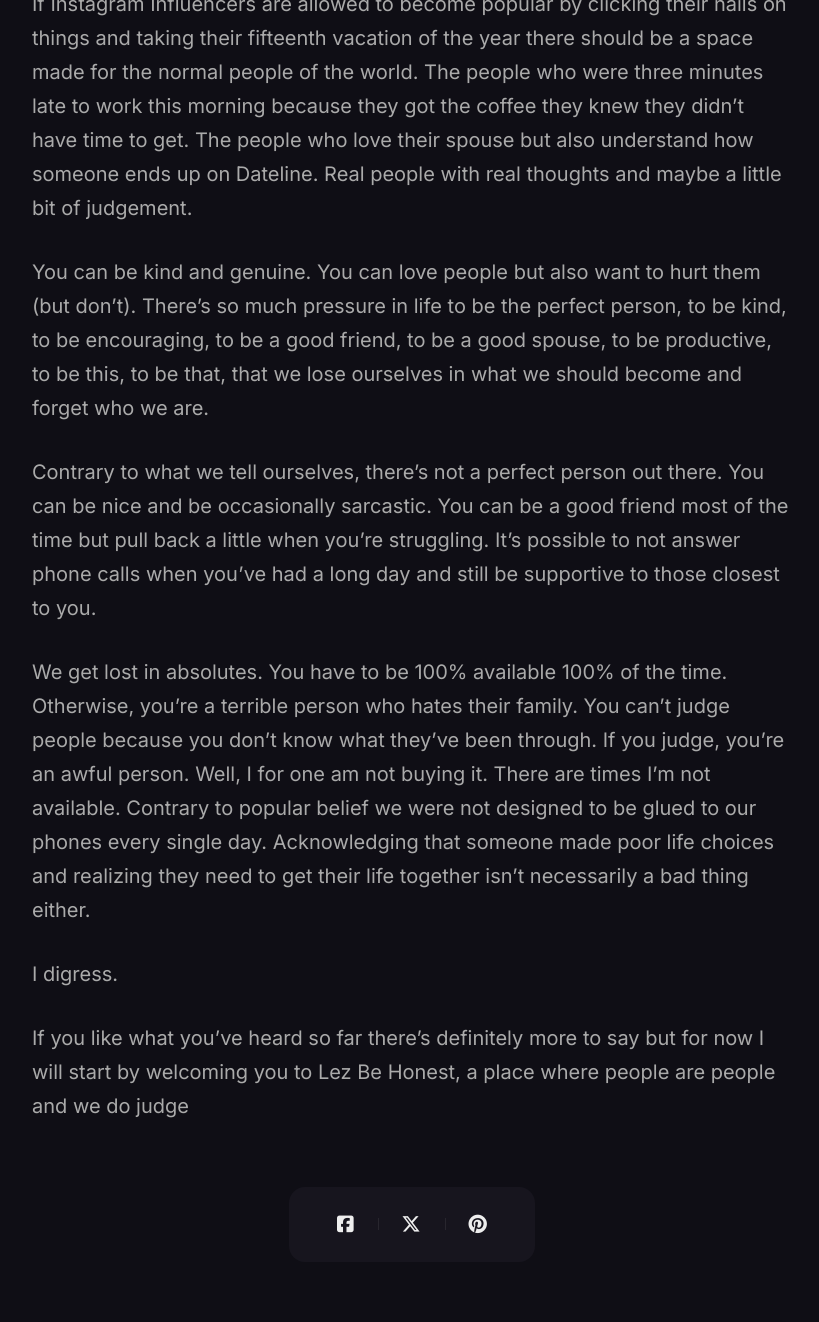
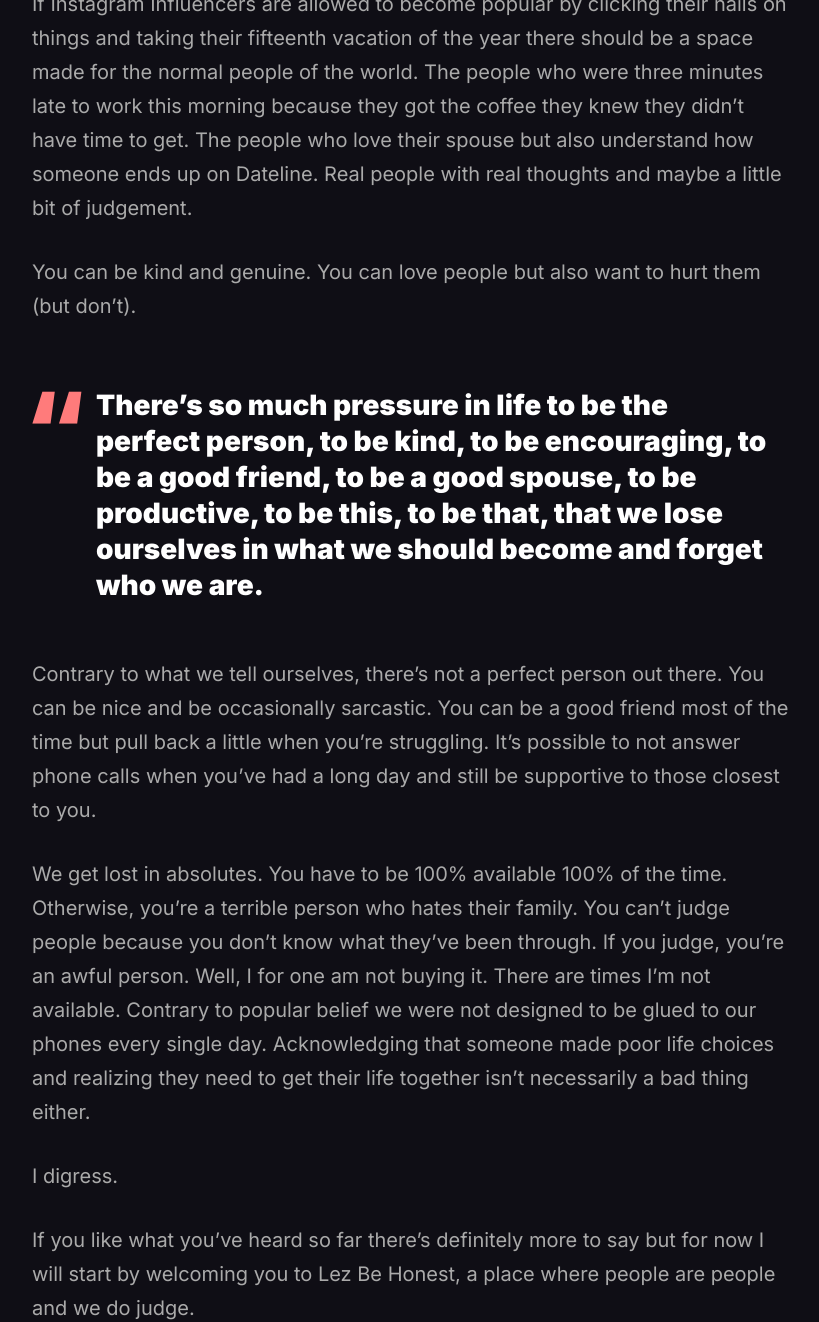
Before and after one commit to DrakeReece/LezBeHonest.net, a Jekyll site: the page built from _posts/2025-01-16-Lez Be Honest.md, in a window 1280 px wide and 1400 px high, scrolled down 1703 px, cut to the strip 0-1322 px from the top of the window. Shown: the whole strip, without its empty margins (228-1047 px from the left). Built offline with Jekyll 4.4.1, drawn with Linux system fonts in a browser that asks for light colours.

Commit message:
Layout Changes

```diff
--- a/_posts/2025-01-16-Lez Be Honest.md
+++ b/_posts/2025-01-16-Lez Be Honest.md
@@ -20,7 +20,9 @@ The honest people of the internet need to feel validated for the times we though
 
 If Instagram Influencers are allowed to become popular by clicking their nails on things and taking their fifteenth vacation of the year there should be a space made for the normal people of the world. The people who were three minutes late to work this morning because they got the coffee they knew they didn’t have time to get. The people who love their spouse but also understand how someone ends up on Dateline. Real people with real thoughts and maybe a little bit of judgement.
 
-You can be kind and genuine. You can love people but also want to hurt them (but don’t). There’s so much pressure in life to be the perfect person, to be kind, to be encouraging, to be a good friend, to be a good spouse, to be productive, to be this, to be that, that we lose ourselves in what we should become and forget who we are.
+You can be kind and genuine. You can love people but also want to hurt them (but don’t).
+
+> There’s so much pressure in life to be the perfect person, to be kind, to be encouraging, to be a good friend, to be a good spouse, to be productive, to be this, to be that, that we lose ourselves in what we should become and forget who we are.
 
 Contrary to what we tell ourselves, there’s not a perfect person out there. You can be nice and be occasionally sarcastic. You can be a good friend most of the time but pull back a little when you’re struggling. It’s possible to not answer phone calls when you’ve had a long day and still be supportive to those closest to you.
 
@@ -28,4 +30,4 @@ We get lost in absolutes. You have to be 100% available 100% of the time. Otherw
 
 I digress.
 
-If you like what you’ve heard so far there’s definitely more to say but for now I will start by welcoming you to Lez Be Honest, a place where people are people and we do judge
+If you like what you’ve heard so far there’s definitely more to say but for now I will start by welcoming you to Lez Be Honest, a place where people are people and we do judge.
```
